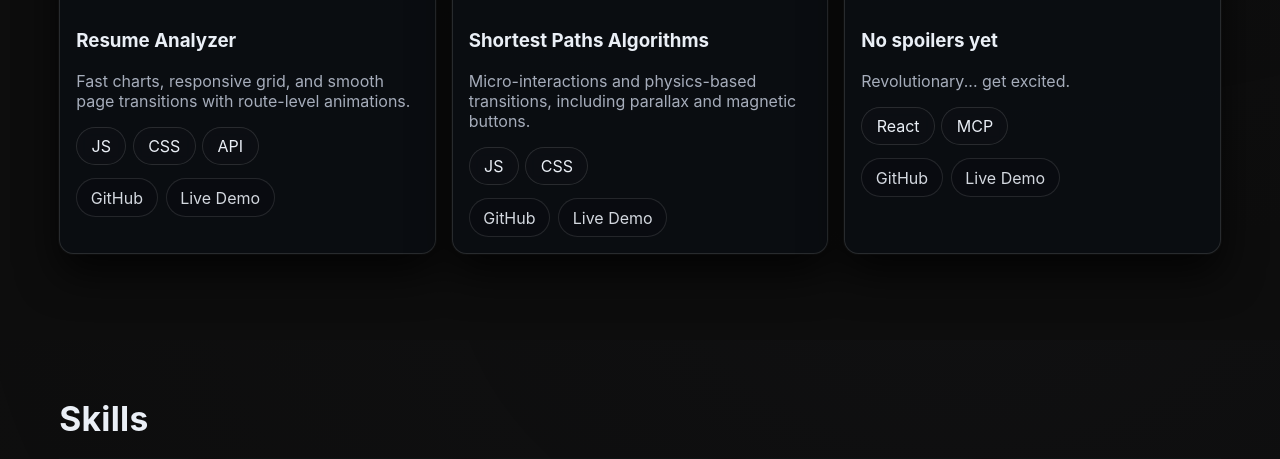
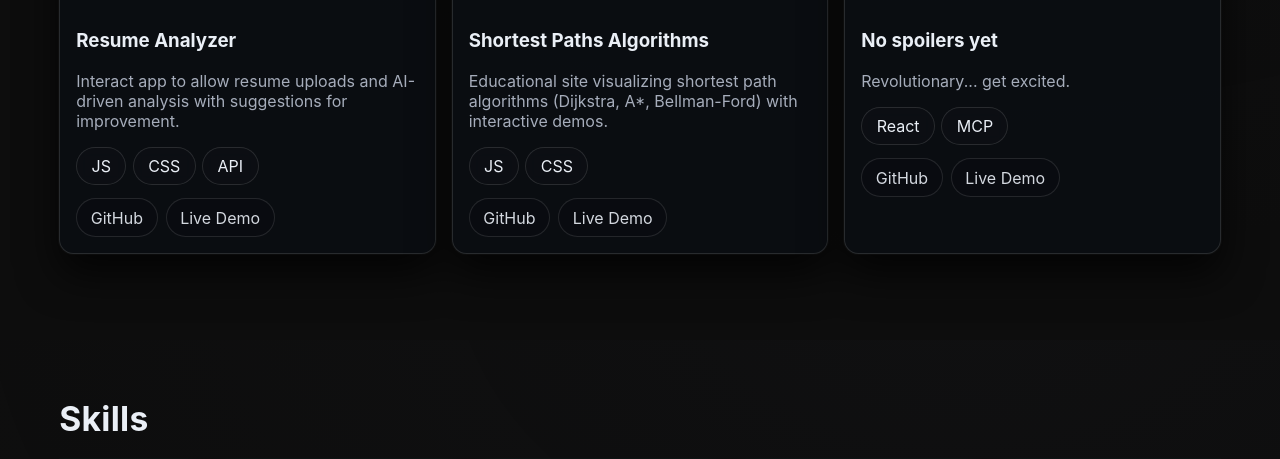
Before and after one commit to Ashilman25/Portfolio, a website: page index.html in a window 1280 px wide. Shown: the part 2060-2519 px from the top of the page. Drawn offline with Linux system fonts and the light colour scheme.

Commit message:
Updated project descriptions

```diff
--- a/index.html
+++ b/index.html
@@ -196,8 +196,8 @@
           <div class="body">
             <h3>Resume Analyzer</h3>
             <p class="muted">
-              Fast charts, responsive grid, and smooth page transitions with
-              route-level animations.
+              Interact app to allow resume uploads and AI-driven analysis
+              with suggestions for improvement.
             </p>
             <div class="stack">
               <span class="pill">JS</span>
@@ -226,8 +226,8 @@
           <div class="body">
             <h3>Shortest Paths Algorithms</h3>
             <p class="muted">
-              Micro-interactions and physics-based transitions, including
-              parallax and magnetic buttons.
+              Educational site visualizing shortest path algorithms
+              (Dijkstra, A*, Bellman-Ford) with interactive demos.
             </p>
             <div class="stack">
               <span class="pill">JS</span>
```
